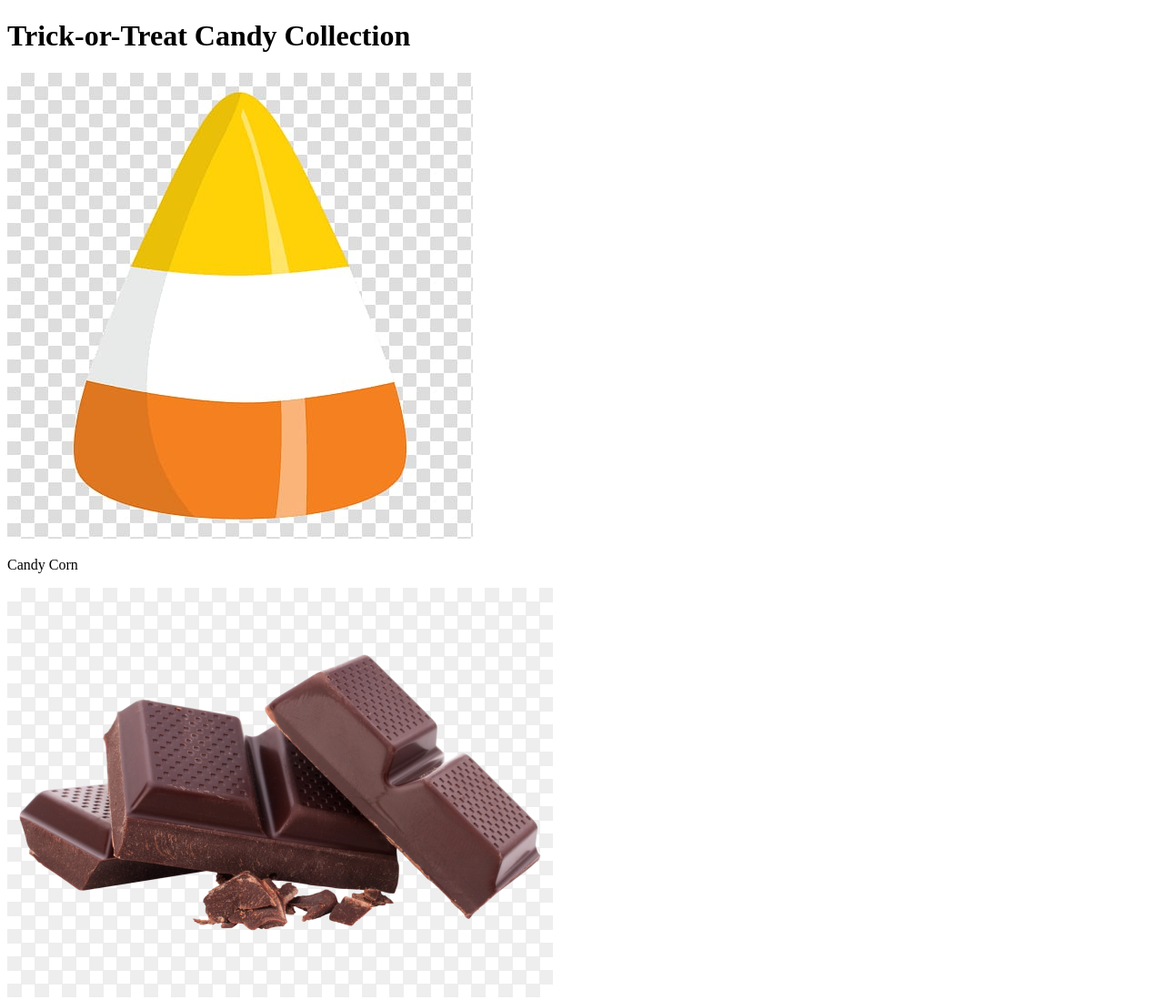
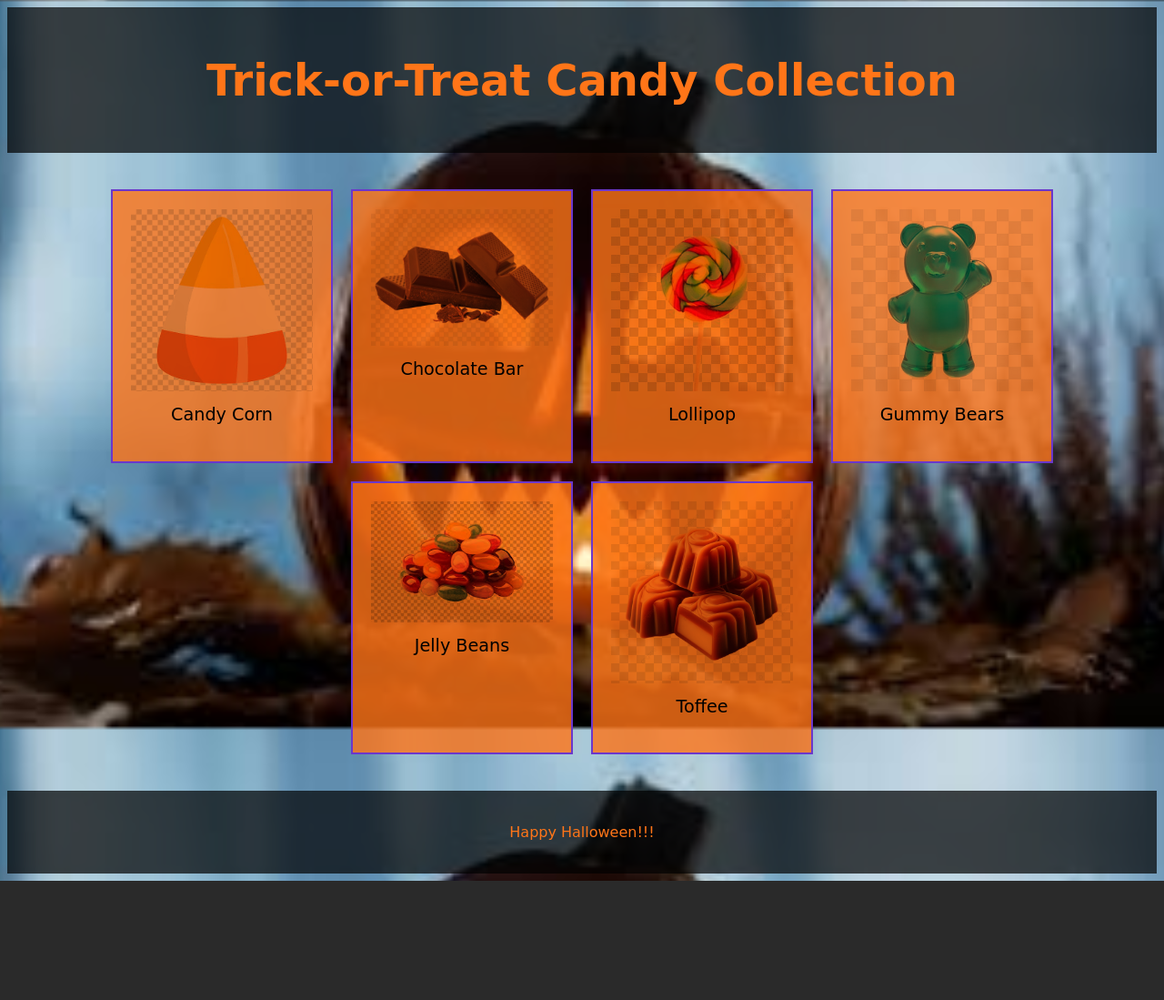
Before and after one commit to GU-Web-Dev-2024/homework-4-RajaT1910, a plain HTML site: page index.html in a window 1280 px wide. Shown: the top 1099 px of the page at 91% size. After the commit the page ends 968 px from the top, so only its background shows below. Drawn offline with Linux system fonts and the light colour scheme.

Commit message:
adding style.css

```diff
--- a/index.html
+++ b/index.html
@@ -2,6 +2,7 @@
 <html>
 <head>
     <title>Trick-or-Treat Candy Collection</title>
+    <link rel="stylesheet" href="style.css">
 </head>
 <body>
     <header>
@@ -11,31 +12,34 @@
     <main>
         <section class="candy-collection">
             <div class="candy-box">
-                <img src="images/candy_corn.jpg">
+                <img src="images/candy_corn.jpg" >
                 <p>Candy Corn</p>
             </div>
             <div class="candy-box">
-                <img src="images/chocolate_bar.png">
+                <img src="images/chocolate_bar.png" >
                 <p>Chocolate Bar</p>
             </div>
             <div class="candy-box">
-                <img src="images/lollipop.jpg">
+                <img src="images/lollipop.jpg" >
                 <p>Lollipop</p>
             </div>
             <div class="candy-box">
-                <img src="images/gummy.jpg">
+                <img src="images/gummy.jpg" >
                 <p>Gummy Bears</p>
             </div>
             <div class="candy-box">
-                <img src="images/jolly.jpg">
+                <img src="images/jolly.jpg" >
                 <p>Jelly Beans</p>
             </div>
             <div class="candy-box">
-                <img src="images/toffee.png">
+                <img src="images/toffee.png" >
                 <p>Toffee</p>
             </div>
         </section>
     </main>
 
+    <footer>
+        <p>Happy Halloween!!!</p>
+    </footer>
 </body>
 </html>
--- /dev/null
+++ b/style.css
@@ -0,0 +1,83 @@
+/* Body Styling */
+body {
+    font-family: 'Brush Script MT', cursive; /* A cursive font that is websafe */
+    background-color: #2a2a2a;
+    color: #fff;
+    text-align: center;
+    background-image: url('images/halloween-background.jpg');
+    background-size: cover;
+    background-attachment: fixed;
+}
+
+/* Header Styling */
+header {
+    padding: 20px;
+    background-color: rgba(0, 0, 0, 0.7);
+}
+
+/* Main Heading Styling */
+h1 {
+    color: #ff7518;
+    font-size: 3rem;
+}
+
+/* Main Section Padding */
+main {
+    padding: 20px;
+}
+
+/* Candy Collection Section */
+.candy-collection {
+    display: flex; /* Using flexbox for layout */
+    flex-wrap: wrap;
+    justify-content: center;
+    gap: 20px;
+    padding: 20px;
+}
+
+/* Individual Candy Box Styling */
+.candy-box {
+    background-color: rgba(255, 117, 24, 0.8);
+    border: 2px solid #6b37cb;
+    padding: 20px;
+    width: 200px;
+    transition: transform 0.3s ease, background-color 0.3s ease; /* Smooth transition for hover effects */
+}
+
+/* Image inside Candy Box */
+.candy-box img {
+    width: 100%;
+    height: auto;
+    mix-blend-mode: multiply;
+}
+
+/* Candy Name Styling */
+.candy-box p {
+    margin-top: 10px;
+    font-size: 1.2rem;
+    color: #000;
+}
+
+/* Hover Effect for Candy Boxes */
+.candy-box:hover {
+    background-color: rgba(111, 66, 193, 0.8); /* Changes background color on hover to a purple shade */
+    transform: scale(1.1);
+    animation-name: bounce; /* Applies the bounce animation on hover */
+    animation-duration: 0.5s; /* Duration of each bounce */
+    animation-delay: 2s; /* Delay before the bounce starts */
+    animation-iteration-count: 3; /* Bounces 3 times when hovered */
+}
+
+/* Footer Styling */
+footer {
+    padding: 20px;
+    background-color: rgba(0, 0, 0, 0.7);
+    color: #ff7518;
+}
+
+/* Keyframes for Bounce Animation */
+@keyframes bounce {
+    0%, 20%, 50%, 80%, 100% { transform: translateY(0); }
+    40% { transform: translateY(-30px); }
+    60% { transform: translateY(-15px); }
+}
```
